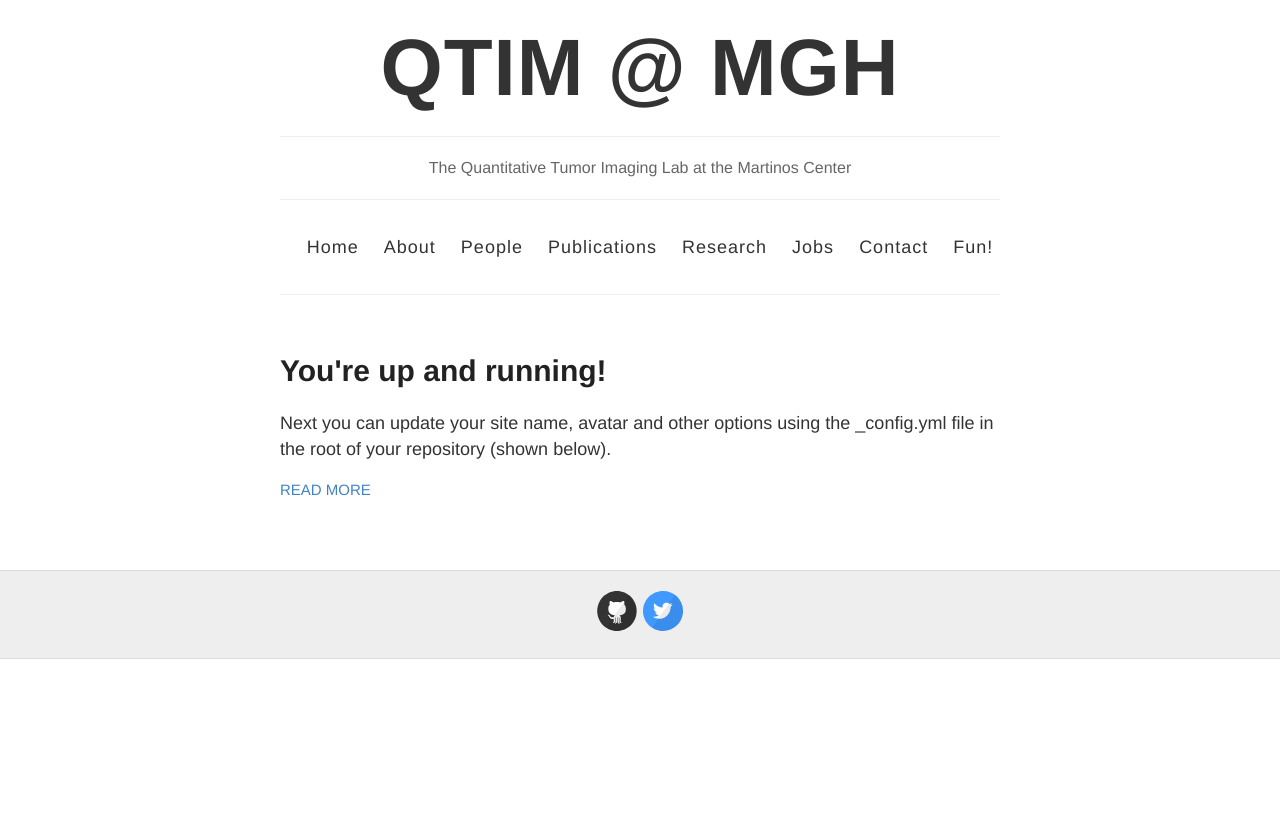
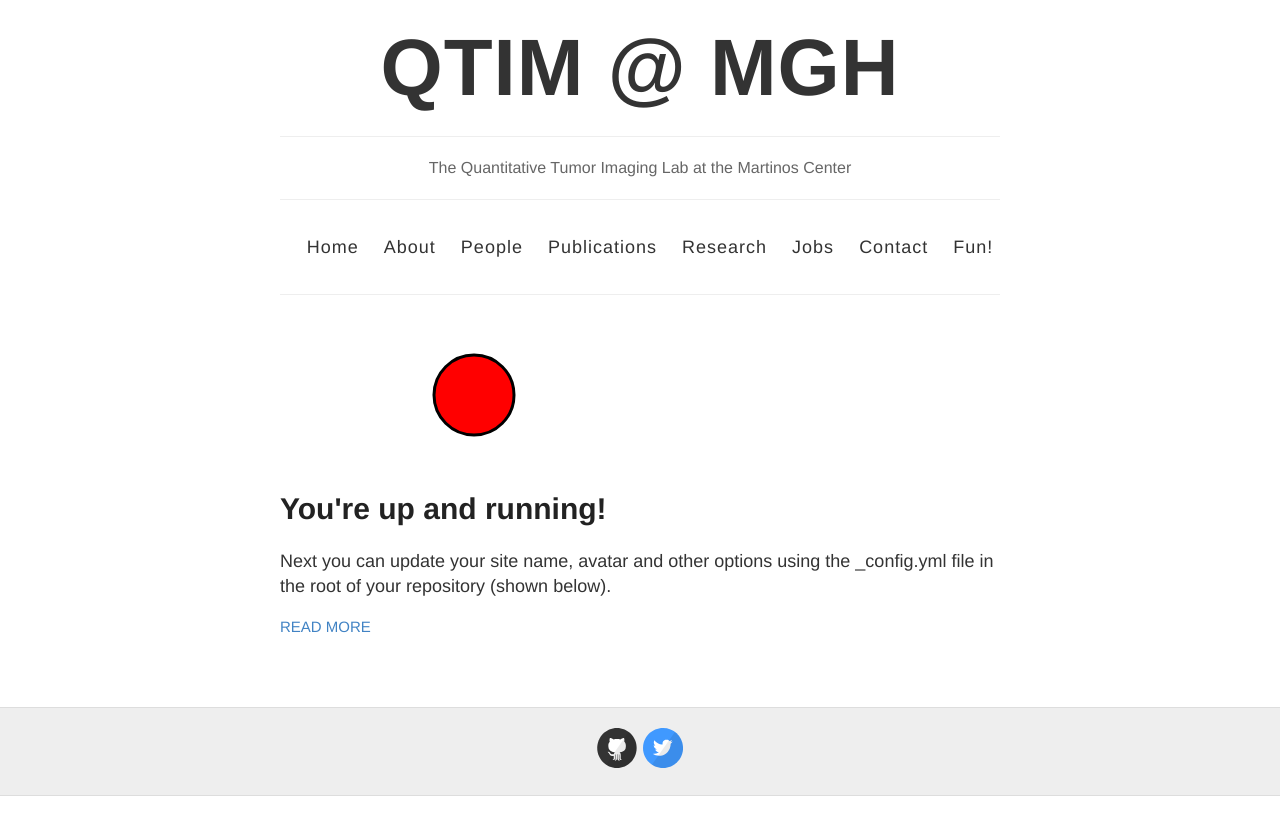
Before and after one commit to QTIM-Lab/qtim-lab.github.io, a Jekyll site: the page built from index.html, in a window 1280 px wide. Shown: the top 835 px of the page. Built offline with Jekyll 4.4.1, drawn with Linux system fonts in a browser that asks for light colours.

Commit message:
Playing with svg
A quick test for layout purposes.

```diff
--- a/index.html
+++ b/index.html
@@ -1,6 +1,12 @@
 ---
 layout: default
 ---
+
+<div style="margin: 0 20%;">
+  <svg height="100" width="100">
+    <circle cx="50" cy="50" r="40" stroke="black" stroke-width="3" fill="red" />
+  </svg>
+</div>
 
 <div class="posts">
   {% for post in site.posts %}
```
